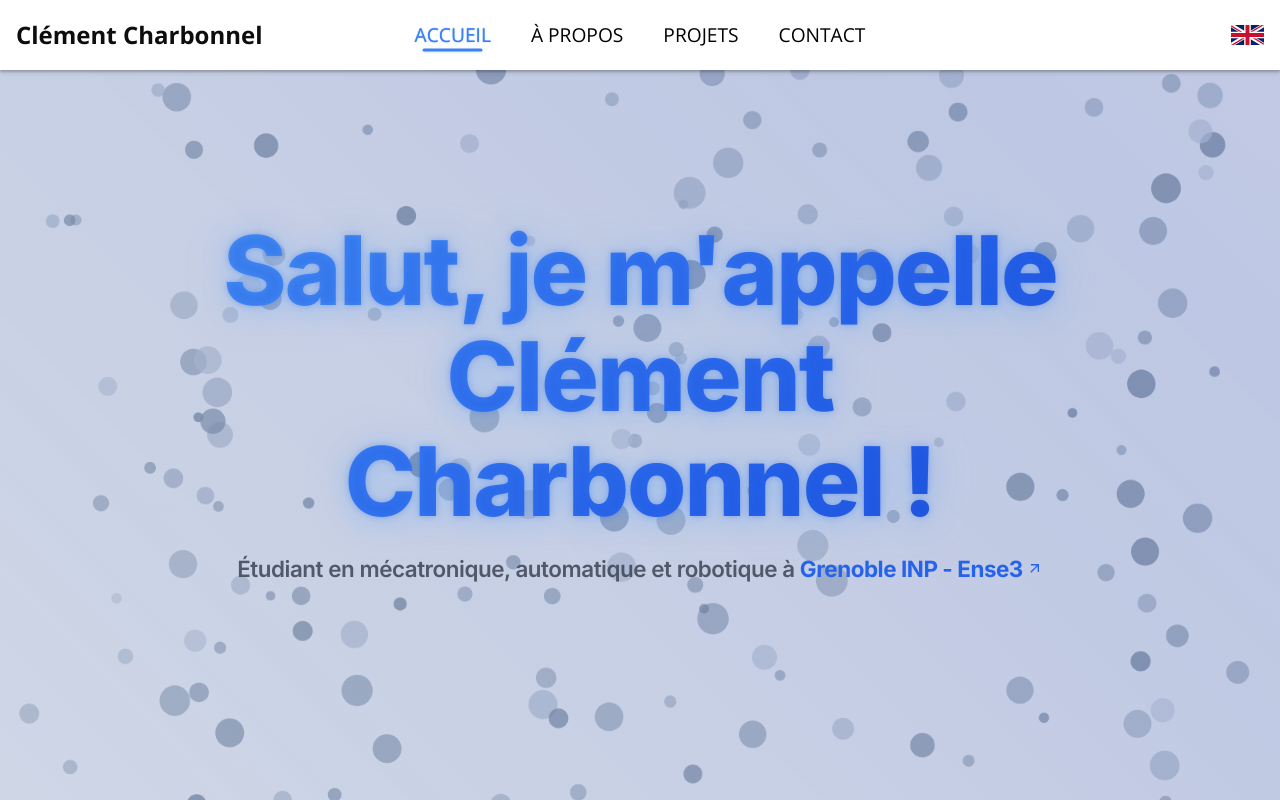
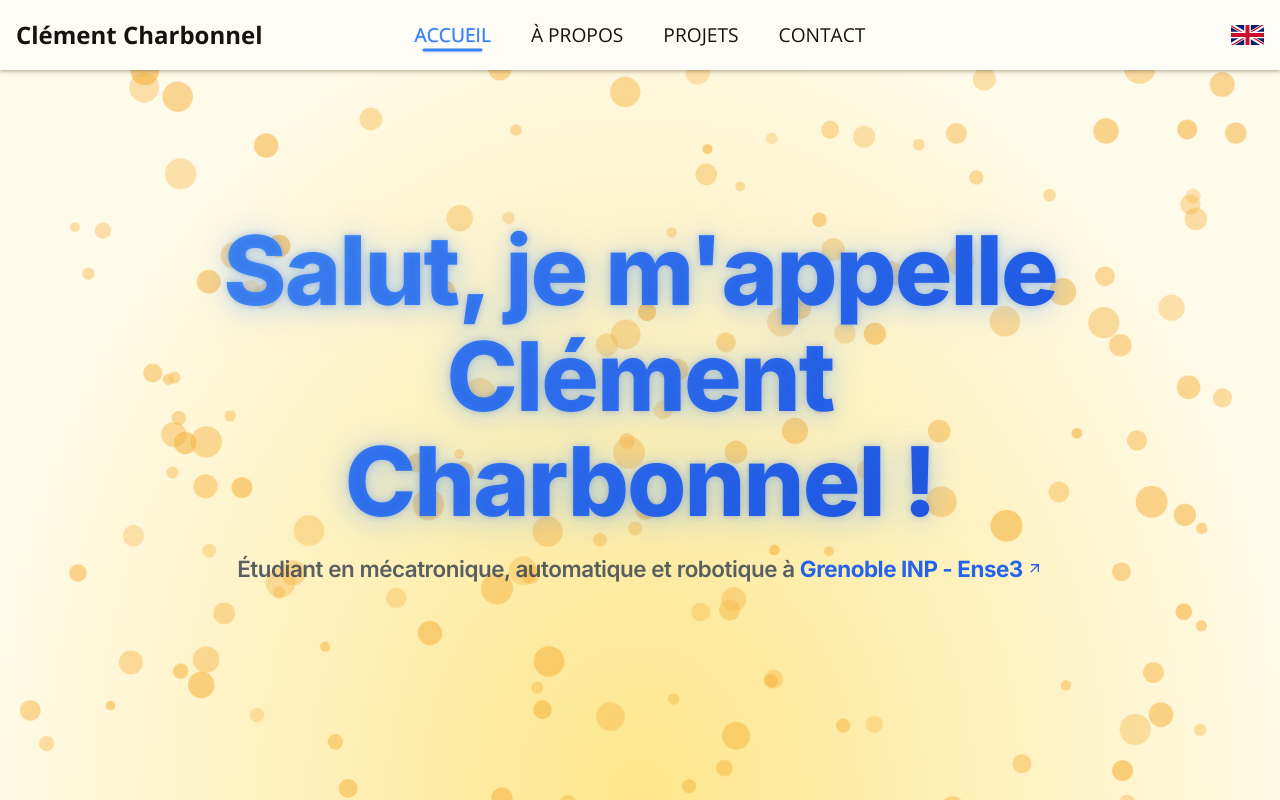
Before and after one commit to Clement38420/portfolio, a Vue app: page / in a window 1280 px wide. Built offline with nearby package versions, Linux system fonts and the light colour scheme.

Commit message:
style: update color scheme and background styles across multiple components

```diff
--- a/src/App.vue
+++ b/src/App.vue
@@ -11,20 +11,21 @@ import NavBar from './components/NavBar.vue'
 
 <style>
 :root {
-  --bg-color: hsl(0, 0%, 95%);
-  --bg-light-color: hsl(0, 0%, 100%);
-  --bg-dark-color: hsl(0, 0%, 90%);
+  --bg-color: hsl(45, 20%, 94%);
+  --bg-light-color: hsl(45, 65%, 98%);
+  --bg-dark-color: hsl(45, 18%, 88%);
+  --bg-page-color: hsl(45, 40%, 99%);
 
-  --text-color: hsl(0, 0%, 5%);
-  --text-muted: hsl(0, 0%, 40%);
+  --text-color: hsl(45, 12%, 7%);
+  --text-muted: hsl(45, 10%, 42%);
 
-  --card-shadow: 0 2px 2px 0 rgba(0, 0, 0, 0.2), 0 4px 4px 0 rgba(0, 0, 0, 0.07);
-  --card-shadow-close: 0 2px 2px 0 rgba(0, 0, 0, 0.1);
-  --card-shadow-high: 0 2px 4px 0 rgba(0, 0, 0, 0.2), 0 8px 12px 0 rgba(0, 0, 0, 0.1);
+  --card-shadow: 0 2px 2px 0 rgba(60, 45, 15, 0.2), 0 4px 4px 0 rgba(60, 45, 15, 0.07);
+  --card-shadow-close: 0 2px 2px 0 rgba(60, 45, 15, 0.1);
+  --card-shadow-high: 0 2px 4px 0 rgba(60, 45, 15, 0.2), 0 8px 12px 0 rgba(60, 45, 15, 0.1);
 }
 
 body {
-  background-color: var(--bg-dark-color);
+  background-color: var(--bg-page-color);
   font-family: 'Open Sans', sans-serif;
   color: var(--text-color);
   font-size: clamp(1rem, 3vw, 1.2rem);
@@ -33,9 +34,7 @@ body {
 .view-background {
   position: fixed;
   inset: 70px 0 0 0;
-  background:
-    radial-gradient(circle at 20% 80%, rgba(59, 130, 246, 0.2) 0%, transparent 50%),
-    radial-gradient(circle at 80% 20%, rgba(147, 51, 234, 0.1) 0%, transparent 50%);
+  background: linear-gradient(180deg, #ffffff 0%, hsl(46, 70%, 97%) 85%);
   z-index: -1;
 }
 
--- a/src/classes/Bubble.ts
+++ b/src/classes/Bubble.ts
@@ -18,10 +18,10 @@ export class Bubble {
     this.velocity = velocity || { x: (Math.random() - 0.5) / 2, y: (Math.random() - 0.5) / 2 }
     this.radius = radius || Math.random() * 14 + 6
     this.color = color || {
-      h: 210,
-      s: 10,
-      l: Math.random() * 30 + 50,
-      a: 0.7,
+      h: 38,
+      s: 90,
+      l: Math.random() * 10 + 55,
+      a: Math.random() * 0.2 + 0.35,
     }
   }
 
--- a/src/components/NavBar.vue
+++ b/src/components/NavBar.vue
@@ -136,7 +136,7 @@ h1 {
 }
 
 .view-link {
-  color: black;
+  color: var(--text-color);
   text-decoration: none;
   text-transform: uppercase;
   padding: 12px;
--- a/src/views/AboutView.vue
+++ b/src/views/AboutView.vue
@@ -528,7 +528,7 @@ onMounted(() => {
   left: 0;
   width: 100%;
   height: 150px;
-  background: linear-gradient(to top, var(--bg-dark-color), transparent);
+  background: linear-gradient(to top, var(--bg-page-color), transparent);
   pointer-events: none;
   z-index: 100;
 }
--- a/src/views/HomeView.vue
+++ b/src/views/HomeView.vue
@@ -13,7 +13,7 @@ import HomeBubbles from '@/components/HomeBubbles.vue'
     </h3>
   </div>
   <HomeBubbles></HomeBubbles>
-  <div class="animated-background"></div>
+  <div class="home-background"></div>
 </template>
 
 <style scoped>
@@ -61,21 +61,11 @@ h3 {
   animation-fill-mode: both;
 }
 
-.animated-background {
+.home-background {
   position: fixed;
   inset: 0;
-  z-index: -1;
-  background: linear-gradient(
-    45deg,
-    rgba(96, 165, 250, 0.15),
-    rgba(59, 130, 246, 0.18),
-    rgba(37, 99, 235, 0.12),
-    rgba(29, 78, 216, 0.2),
-    rgba(99, 102, 241, 0.16),
-    rgba(139, 92, 246, 0.14)
-  );
-  background-size: 400% 400%;
-  animation: gradientShift 8s ease infinite;
+  z-index: -2;
+  background: radial-gradient(ellipse at 50% 100%, #fde68a 0%, #fffbeb 75%);
 }
 
 .ense3-link {
@@ -105,16 +95,4 @@ h3 {
   filter: brightness(0) saturate(100%) invert(29%) sepia(96%) saturate(5820%) hue-rotate(226deg)
     brightness(89%) contrast(90%);
 }
-
-@keyframes gradientShift {
-  0% {
-    background-position: 25% 50%;
-  }
-  50% {
-    background-position: 75% 50%;
-  }
-  100% {
-    background-position: 25% 50%;
-  }
-}
 </style>
```
